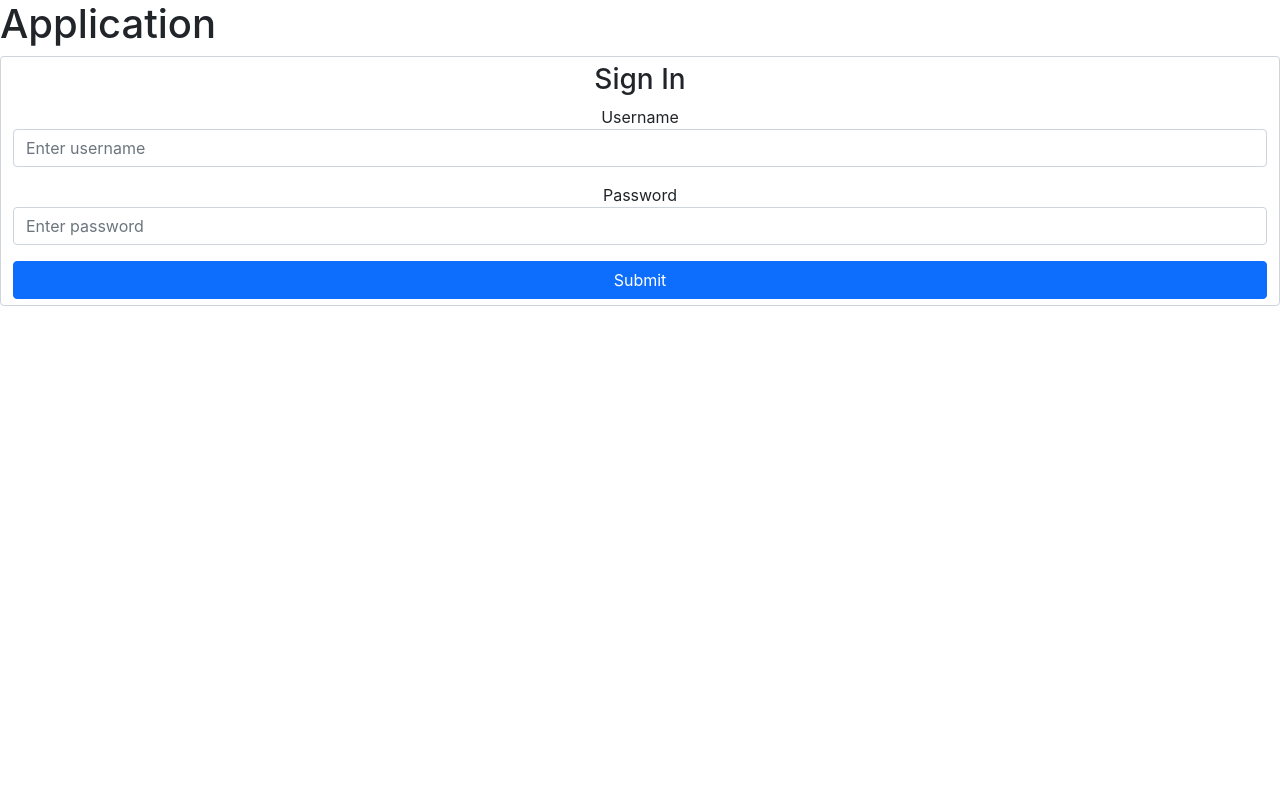
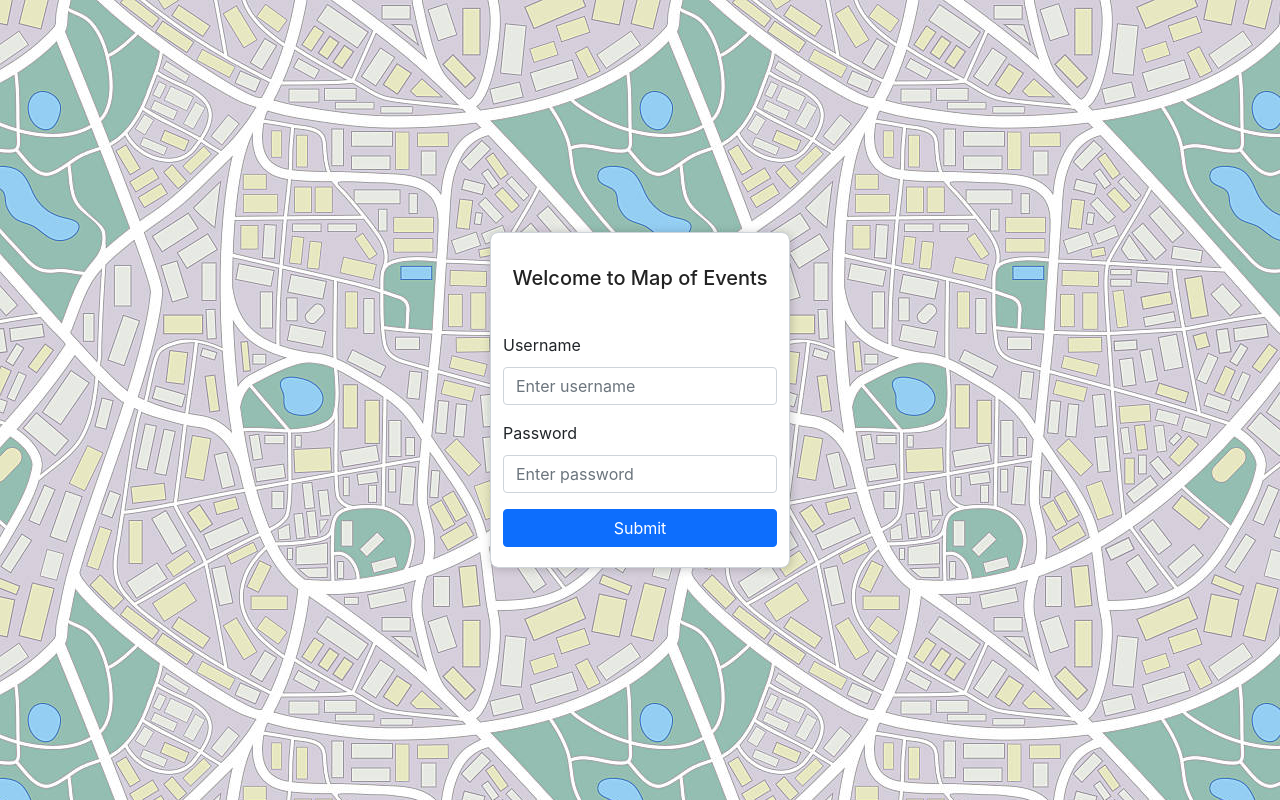
Before and after one commit to LabRat404/Map_of_Events, a React (Create React App) app in the folder 2720_project/: page / in a window 1280 px wide. Built offline with nearby package versions, Linux system fonts and the light colour scheme.

Commit message:
update UI

```diff
--- a/2720_project/src/App.css
+++ b/2720_project/src/App.css
@@ -1,5 +1,6 @@
 .App {
   text-align: center;
+  background-image: url(map.png);
 }
 
 .App-logo {
@@ -46,8 +47,8 @@
 }
 
 .Auth-form {
-  width: 420px;
-  box-shadow: rgb(0 0 0 / 16%) 1px 1px 10px;
+  width: 300px;
+  box-shadow: rgb(0 0 0 / 20%) 1px 1px 10px;
   padding-top: 30px;
   padding-bottom: 20px;
   border-radius: 8px;
@@ -55,14 +56,13 @@
 }
 
 .Auth-form-content {
-  padding-left: 12%;
-  padding-right: 12%;
+  display: flex;
+  padding-bottom: 10px;
 }
 
 .Auth-form-title {
-  text-align: center;
-  margin-bottom: 1em;
-  font-size: 24px;
+  margin-bottom: 2em;
+  font-size: 20px;
   color: rgb(34, 34, 34);
-  font-weight: 800;
+  font-weight: 500;
 }
--- a/2720_project/src/App.js
+++ b/2720_project/src/App.js
@@ -20,11 +20,9 @@ function App() {
   }
   */
   return (
-    <div className="wrapper">
-      <h1>Application</h1>
+    <div >
+      {/* <h1 className="text-center p-2">Welcome to Map of Events!</h1> */}
       <div className="App">
-        <div className="auth-wrapper">
-          <div className="auth-inner">
         <Routes>
           <Route exact path="/" element={<Login />} />
           <Route path="/Dashboard" element={<Dashboard />}>
@@ -34,8 +32,6 @@ function App() {
         </Routes>
       </div>
     </div>
-      </div>
-    </div>
   );
 }
 export default App;
--- a/2720_project/src/components/Login.js
+++ b/2720_project/src/components/Login.js
@@ -26,7 +26,7 @@ function Login (props) {
       .then((res) => res.json())
       .then((data) => {
         if (data.status == "ok") {
-          alert("login successful");
+          alert("Login successful");
           fetchLSCD();
           window.localStorage.setItem("token", data.data);
           window.localStorage.setItem("admin", data.adminFlag);
@@ -39,14 +39,18 @@ function Login (props) {
           } else {
             navigate("/");
           }
+        } else {
+          alert("Login failed, please enter your credentials again.");
+          document.getElementById('login_form').reset();
         }
       });
   }
   return (
-    <form className="form-control" onSubmit={handleSubmit}>
-      <h3>Sign In</h3>
+    <div className="Auth-form-container">
+      <form className="form-control Auth-form" id="login_form" onSubmit={handleSubmit}>
+      <div className="Auth-form-title">Welcome to Map of Events</div>
         <div className="mb-3">
-        <label>Username</label>
+          <label className="Auth-form-content">Username</label>
           <input
             className="form-control"
             placeholder="Enter username"
@@ -55,7 +59,7 @@ function Login (props) {
         </div>
 
         <div className="mb-3">
-        <label>Password</label>
+          <label className="Auth-form-content">Password</label>
           <input
             type="password"
             className="form-control"
@@ -69,6 +73,7 @@ function Login (props) {
           </button>
         </div>
       </form>
+    </div>
   );
 }
 
```
Also changed, not shown: 2720_project/src/index.css (line endings or trailing spaces), 2720_project/src/map.png (added). Lines whose indentation alone changed are shown as unchanged.
